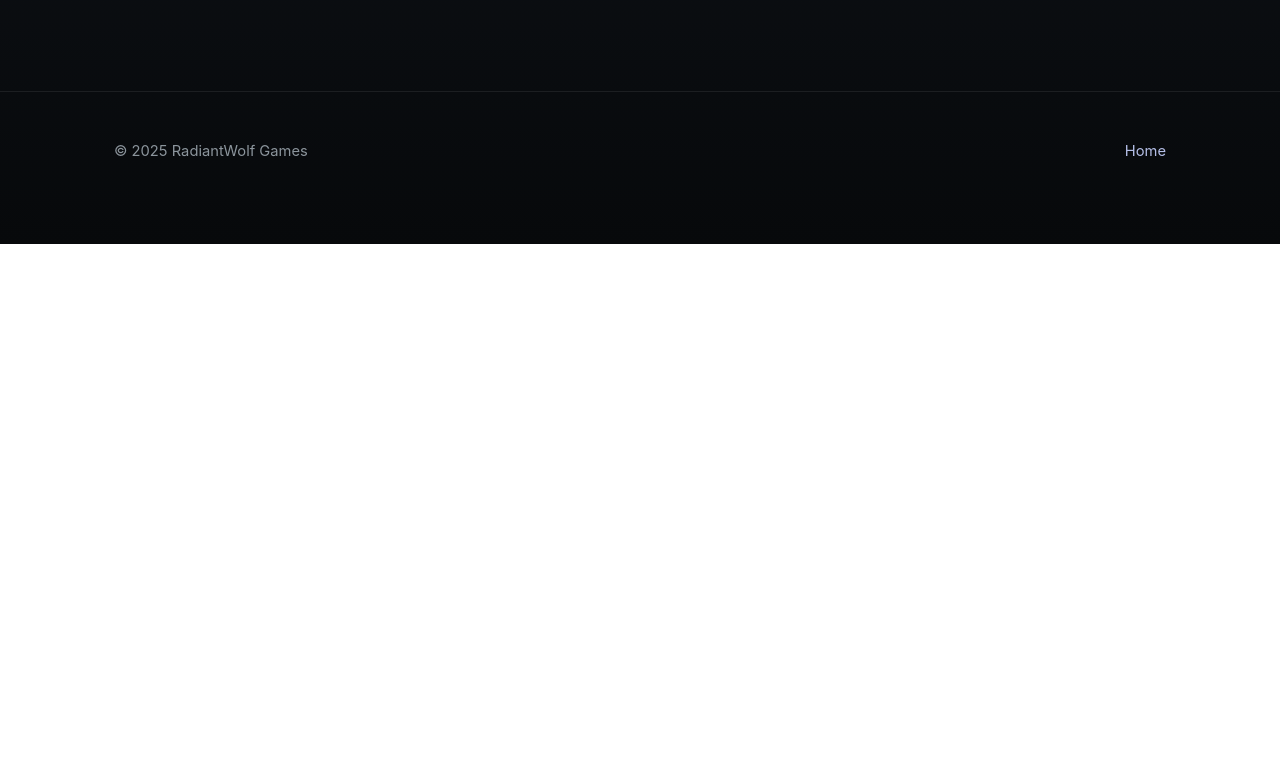
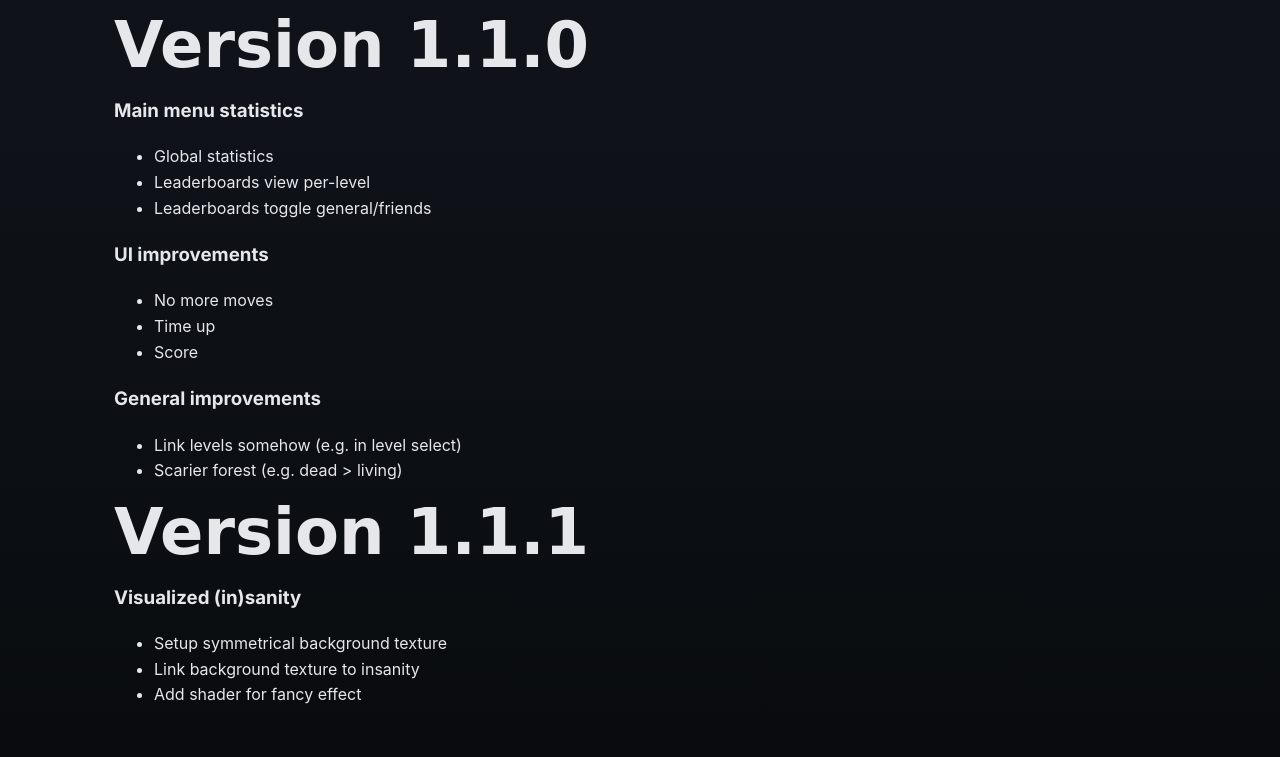
Before and after one commit to RadiantWolf-Games/radiantwolf-games.github.io, a plain HTML site: page roadmap.html in a window 1280 px wide. Shown: the part 1263-2020 px from the top of the page. Before the commit the page ends 1507 px from the top, so only its background shows below. Drawn offline with Linux system fonts and the light colour scheme; a web font is replaced by a local one.

Commit message:
Expanded roadmap

```diff
--- a/roadmap.html
+++ b/roadmap.html
@@ -49,12 +49,13 @@
 		<li>Higher contrast menu title</li>
 		<li>Higher contrast game icon</li>
 		<li>Better gem in-game in main menu</li>
+		<li>Click confirm on level select</li>
 	</ul>
 
     <h2>Link EOS policies</h2>
 	<ul>
 		<li>Website domain</li>
-		<li>Link https://raddiantwolf-games.github.io/</li>
+		<li>Link https://radiantwolf-games.github.io/</li>
 		<li>Link https://radiantwolf-games.github.io/privacy.html</li>
 	</ul>
 
@@ -71,6 +72,36 @@
 		<li>Development log update</li>
 		<li>Post on X / Reddit / Epic EOS games forum</li>
 	</ul>
+
+	<p></p>
+	<h2>Version 1.1.0</h2>
+	<h3>Main menu statistics</h3>
+	<ul>
+		<li>Global statistics</li>
+		<li>Leaderboards view per-level</li>
+		<li>Leaderboards toggle general/friends</li>
+	</ul>
+
+	<h3>UI improvements</h3>
+	<ul>
+		<li>No more moves</li>
+		<li>Time up</li>
+		<li>Score</li>
+	</ul>
+
+	<h3>General improvements</h3>
+	<ul>
+		<li>Link levels somehow (e.g. in level select)</li>
+		<li>Scarier forest (e.g. dead > living)</li>
+	</ul>
+
+	<h2>Version 1.1.1</h2>
+	<h3>Visualized (in)sanity</h3>
+	<ul>
+		<li>Setup symmetrical background texture</li>
+		<li>Link background texture to insanity</li>
+		<li>Add shader for fancy effect</li>
+	</ul>
   </main>
 
   <footer class="footer">
```
